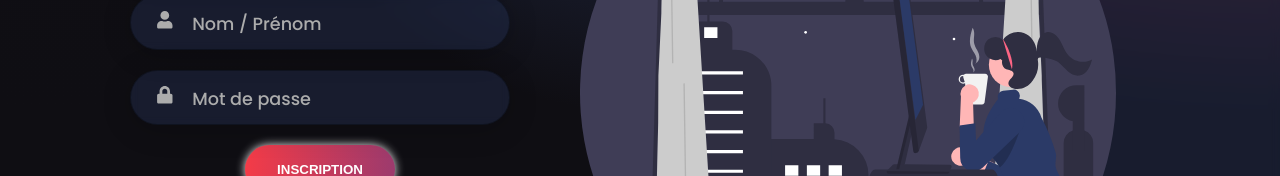
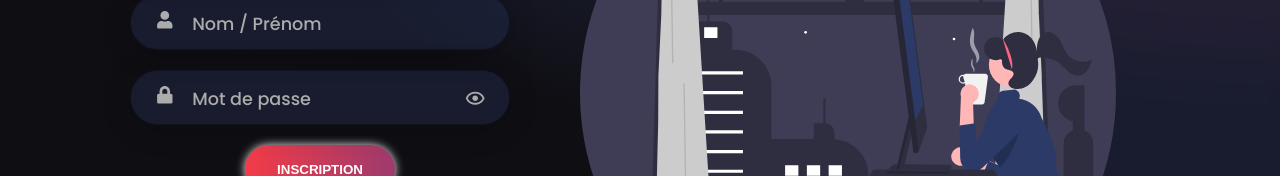
Before and after one commit to adrien-dubois/foreach, a React (Create React App) app: page /signup in a window 1280 px wide. Shown: the part 453-629 px from the top of the page. Built offline with nearby package versions, Linux system fonts and the light colour scheme; no server answers.

Commit message:
[ADD]Show / hide pwd

```diff
--- a/src/GlobalStyles.js
+++ b/src/GlobalStyles.js
@@ -25,7 +25,8 @@ const GlobalStyle = createGlobalStyle`
         --blue-color: #4B59F7;
         --welcome-bg: #0F0E13;
         --msg-color: #3498DB;
-        --incoming-color: #bdc3c7;
+        --incoming-color: #35D2DB;
+        --error-color: #F43B47;
         /*----- GRADIENT ------*/
         --welcome-gradient: radial-gradient(at 0% 0%, hsla(253,16%,7%,1) 0, transparent 50%), radial-gradient(at 50% 0%, hsla(225,39%,30%,1) 0, transparent 50%), radial-gradient(at 100% 0%, hsla(339,49%,30%,1) 0, transparent 50%);
         --btn-gradient: linear-gradient(to right, #f43b47, #453a94) 1;
--- a/src/components/MessageForm/MessageForm.elements.js
+++ b/src/components/MessageForm/MessageForm.elements.js
@@ -2,6 +2,28 @@ import styled from 'styled-components'
 
 export const Div = styled.section`
 
+    .room-info{
+        text-transform: uppercase;
+        letter-spacing: 1px;
+        font-family: var(--ubuntu-font);
+        font-size: 2rem;
+        font-style: italic;
+        margin-top: -10px;
+        margin-bottom: 8px;
+        position: relative;
+        text-align: center;
+
+        &::before{
+            content: attr(data-text);
+            display: block;
+            font-size: 2.1rem;
+            opacity: .08;
+            position: absolute;
+            bottom: -30%;
+            left: 1rem;
+            transform: translateX(24rem);
+        }
+    }
     .msg-container{
         border: 1px solid var(--grey-color);
         border-radius: 0 0 6px 6px;
@@ -71,6 +93,7 @@ export const MsgOutput = styled.div`
     .alert{
         padding: 1rem .8rem;
         width: 100%;
+        height: 70px;
         text-align: center;
         font-style: italic;
         font-weight: 500;
@@ -81,11 +104,42 @@ export const MsgOutput = styled.div`
         border: 1px solid rgba(0, 0, 0, 0.3);
     }
 
+    .private-info{
+        position: sticky;
+        padding: 1rem .8rem;
+        width: 100%;
+        height: 100px;
+        text-align: center;
+        font-weight: 500;
+        background: rgb(39, 51, 89, 0.4);
+        box-shadow: 0 4px 30px rgba(0, 0, 0, 0.2);
+        backdrop-filter: blur(5px);
+        -webkit-backdrop-filter: blur(5px);
+        border: 1px solid rgba(0, 0, 0, 0.3);
+        display: flex;
+        justify-content: center;
+        align-items: center;
+
+        &__name{
+            display: flex;
+            align-items: center;
+
+            &__picture{
+                width: 60px;
+                height: 60px;
+                object-fit: cover;
+                border-radius: 50%;
+                margin-left: 10px;
+            }
+        }
+    }
+
     .msg-wrapper{
 
         &__date{
             padding: 1rem .8rem;
-            width: 100%;
+            width: 150px;
+            margin: 0 auto;
             text-align: center;
             font-weight: 500;
             background: rgb(39, 51, 89, 0.4);
@@ -93,6 +147,7 @@ export const MsgOutput = styled.div`
             backdrop-filter: blur(5px);
             -webkit-backdrop-filter: blur(5px);
             border: 1px solid rgba(0, 0, 0, 0.3);
+            border-radius: 8px;
         }
         &__msg{
             position: relative;
@@ -133,6 +188,7 @@ export const MsgOutput = styled.div`
             &__timestamp-left{
                 font-weight: 300;
                 font-size: .8rem;
+                margin-top: 10px;
             }
 
             &::before{
@@ -165,7 +221,8 @@ export const MsgOutput = styled.div`
             position: relative;
             font-size: 1rem;
             background: var(--incoming-color);
-            color: var(--black-color);
+            color: var(--welcome-bg);
+            font-weight: 600;
             max-width: 80%;
             width: auto;
             margin: 10px 0;
@@ -200,6 +257,7 @@ export const MsgOutput = styled.div`
             &__timestamp-left{
                 font-weight: 300;
                 font-size: .8rem;
+                margin-top: 10px;
             }
 
             &::before{
--- a/src/components/Sidebar/Sidebar.js
+++ b/src/components/Sidebar/Sidebar.js
@@ -27,7 +27,7 @@ function Sidebar() {
       return alert("Veuillez vous identifier");
     }
 
-    socket.emit("join-room", room);
+    socket.emit("join-room", room, currentRoom);
     setCurrentRoom(room);
 
     if (isPublic){
--- a/src/pages/Login.js
+++ b/src/pages/Login.js
@@ -10,6 +10,7 @@ import {
   FaEnvelope,
   FaGoogle
 } from 'react-icons/fa'
+import { BiShow, BiHide } from 'react-icons/bi'
 import { Link, useNavigate } from 'react-router-dom'
 import { useLoginUserMutation } from '../services/appApi'
 import { AppContext } from '../context/appContext'
@@ -22,6 +23,7 @@ function Login() {
     const [loginUser, { isLoading, error }] = useLoginUserMutation();
     const navigate = useNavigate();
     const { socket } = useContext(AppContext)
+    const [passwordShown, setPasswordShown] = useState(false);
 
     function handleLogin(e){
       e.preventDefault();
@@ -36,6 +38,9 @@ function Login() {
         }
       })
     }
+
+    const togglePassword = () => setPasswordShown(!passwordShown);
+
 
   return (
 
@@ -56,8 +61,13 @@ function Login() {
             className="sign-in-form"
             onSubmit={handleLogin}
           >
-             <h2 className="title">Se connecter</h2>
+            <h2 className="title">Se connecter</h2>
 
+            {error &&
+              <p className="danger">{error.data}</p>
+            }
+
+              {/* EMAIL */}
               <div className="input-field blue-glassmorphism">
                 <div className="icon">
                   <FaEnvelope/>
@@ -71,21 +81,36 @@ function Login() {
                   />
               </div>
 
+              {/* PASSWORD */}
               <div className="input-field blue-glassmorphism">
                 <div className="icon">
                   <FaLock/>
                 </div>
                 <input
-                  type="password"
+                  type={passwordShown ? "text" : "password"}
                   placeholder='Mot de passe'
                   onChange={ (e) => setPassword(e.target.value) }
                   value={password}
                   required
                 />
+                <div
+                  className="show"
+                  onClick={togglePassword}
+                >
+                  {passwordShown ? <BiHide/> : <BiShow/>}
+                </div>
               </div>
 
+             {/* SUBMIT */}
              <button type="submit"  className='btn solid'>
-               Connexion
+               {isLoading ? (
+                 <div className="spinner">
+                  <svg>
+                    <circle cx="70" cy="70" r="70"></circle>
+                  </svg>
+                 </div>
+
+               ) : "Connexion"}
              </button>
 
              <p className="register-text">
--- a/src/pages/Signup.js
+++ b/src/pages/Signup.js
@@ -15,6 +15,7 @@ import {
 import { Link, useNavigate } from 'react-router-dom'
 import LogoChat from '../assets/user.png'
 import { useSignupUserMutation } from '../services/appApi'
+import { BiShow, BiHide } from 'react-icons/bi'
 
 
 
@@ -26,6 +27,8 @@ function Signup() {
   const [name, setName] = useState('');
   const [signupUser, { isLoading, error }] = useSignupUserMutation();
   const navigate = useNavigate()
+  const [passwordShown, setPasswordShown] = useState(false);
+  const togglePassword = () => setPasswordShown(!passwordShown);
 
   // Image upload state
   const [image, setImage] = useState(null)
@@ -148,11 +151,14 @@ function Signup() {
                   <FaLock/>
                 </div>
                 <input
-                  type="password"
+                  type={passwordShown ? "text" : "password"}
                   placeholder='Mot de passe'
                   onChange={ (e) => setPassword(e.target.value) }
                   value={password}
                 />
+                <div className="show" onClick={togglePassword}>
+                  {passwordShown ? <BiHide/> : <BiShow/> }
+                </div>
               </div>
 
              {/* SUBMIT */}
--- a/src/styles/Login.elements.js
+++ b/src/styles/Login.elements.js
@@ -1,4 +1,16 @@
 import styled from 'styled-components'
+import { keyframes } from 'styled-components';
+
+const animate = keyframes`
+    0%,100% {stroke-dashoffset: 440;}
+    50% { stroke-dashoffset: 0; }
+    50.1% { stroke-dashoffset: 880; }
+`;
+
+const rotate = keyframes`
+    0% { transform: rotate(0deg); }
+    100% { transform: rotate(360deg); }
+`;
 
 export const Div = styled.section`
     background-image: var(--welcome-gradient);
@@ -85,6 +97,12 @@ export const Div = styled.section`
                 color: transparent;
             }
 
+            .danger{
+                color: var(--error-color);
+                font-weight: 600;
+                text-transform: uppercase;
+            }
+
             .input-field{
                 max-width: 380px;
                 width: 100%;
@@ -92,7 +110,7 @@ export const Div = styled.section`
                 margin: 10px 0;
                 border-radius: 55px;
                 display: grid;
-                grid-template-columns: 15% 85%;
+                grid-template-columns: 15% 70% 15%;
                 padding: 0 .4rem;
 
                .icon{
@@ -101,6 +119,17 @@ export const Div = styled.section`
                    svg{
                        color: var(--grey-color);
                        font-size: 1.1rem;
+                   }
+               }
+
+               .show{
+                   text-align: center;
+                   margin-top: 1rem;
+                   align-items: center;
+                   transition: all .4s ease-in;
+                   svg{
+                       color: var(--grey-color);
+                       font-size: 1.4rem;
                    }
                }
 
@@ -179,6 +208,28 @@ export const Div = styled.section`
         &:hover{
             background-position: right center;
         }
+
+        .spinner{
+            svg{
+                position: relative;
+                width: 40px;
+                height: 40px;
+                animation: ${rotate} 2s linear infinite;
+
+                circle{
+                    width: 100%;
+                    height: 100%;
+                    fill: none;
+                    stroke-width: 10;
+                    stroke: #00A1FF;
+                    stroke-linecap: round;
+                    transform: translate(5px, 5px);
+                    stroke-dasharray: 440;
+                    stroke-dashoffset: 440;
+                    animation: ${animate} 4s linear infinite;
+                }
+            }
+        }
     }
 
 `;
--- a/src/styles/Signup.elements.js
+++ b/src/styles/Signup.elements.js
@@ -114,7 +114,7 @@ export const Div = styled.section`
                 margin: 10px 0;
                 border-radius: 55px;
                 display: grid;
-                grid-template-columns: 15% 85%;
+                grid-template-columns: 15% 70% 15%;
                 padding: 0 .4rem;
 
                .icon{
@@ -123,6 +123,17 @@ export const Div = styled.section`
                    svg{
                        color: var(--grey-color);
                        font-size: 1.1rem;
+                   }
+               }
+
+               .show{
+                   text-align: center;
+                   margin-top: 1rem;
+                   align-items: center;
+                   transition: all .4s ease-in;
+                   svg{
+                       color: var(--grey-color);
+                       font-size: 1.4rem;
                    }
                }
 
```
Also changed, not shown: src/components/MessageForm/MessageForm.js (+14 -2 lines).
